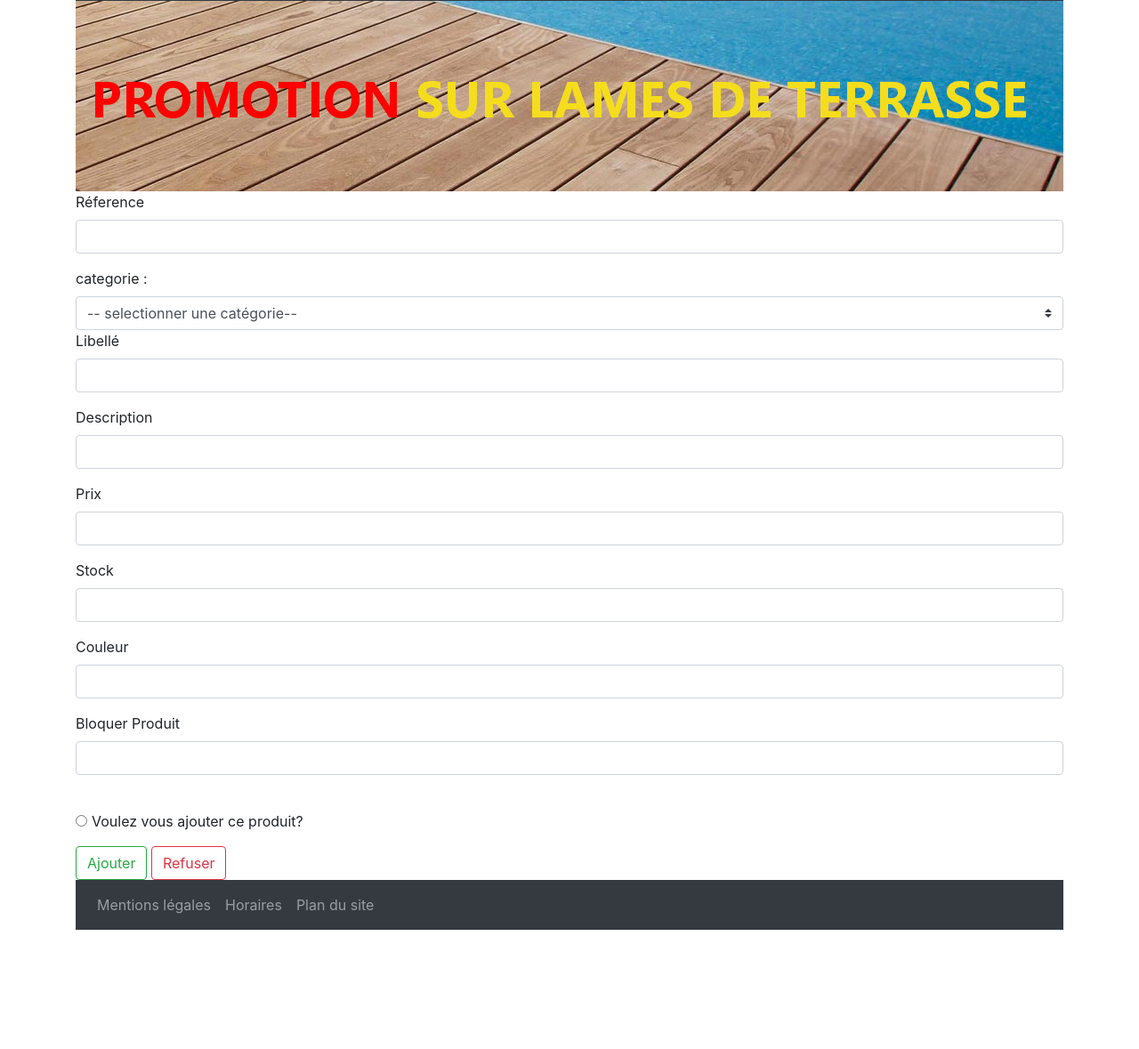
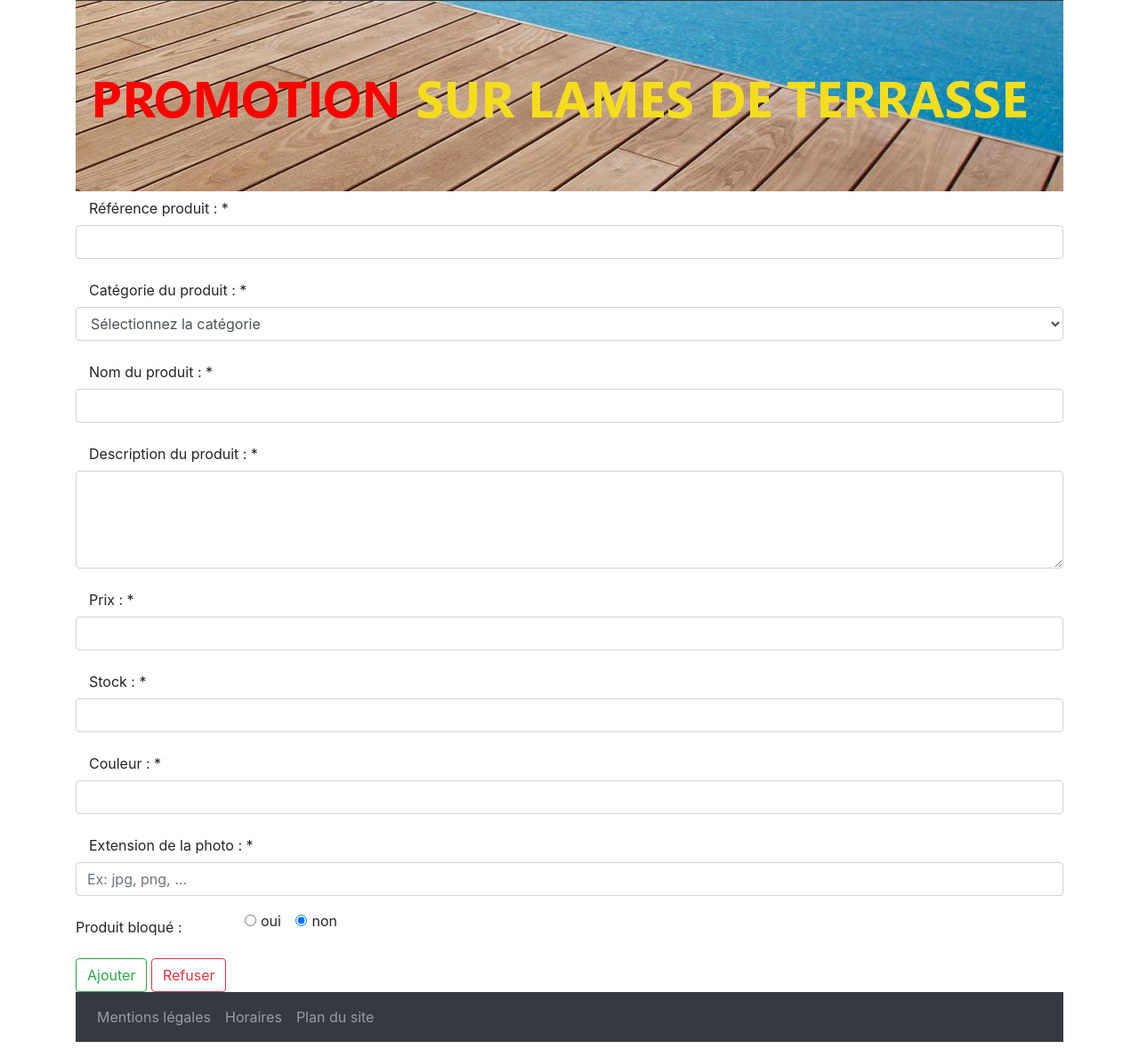
Before and after one commit to Warrior-D2/jarditouCi, a CodeIgniter app: page /jarditouCi/index.php/produits/ajouter in a window 1280 px wide. Shown: the part 392-1571 px from the top of the page at 89% size. Before the commit the page ends 1437 px from the top, so only its background shows below. Run offline with CodeIgniter, Linux system fonts and the light colour scheme; data that the repository does not hold is empty; some libraries are stand-ins or nearby versions.

Commit message:
commit 09/04/2020 formulaire d'ajout terminé et mise à jour du header

```diff
--- a/application/views/ajoutProduit.php
+++ b/application/views/ajoutProduit.php
@@ -6,110 +6,80 @@ $title ='Produits';
 
 <?php echo form_open(); ?>
 
-    <!-- <div class="form-group">
-        <label for="formGroupExampleInput">ID</label>
-        <input type="text" class="form-control" name="pro_id"id="pro_id" placeholder="">
-        <span id="error_pro_id"></span>
-    </div> -->
     <div class="form-group">
-        <label for="formGroupExampleInput2">Réference</label>
-        <input type="text" class="form-control" name="pro_ref"id="pro_ref" placeholder="">
-        <span id="error_pro_ref"></span>
-    </div>
-
-    <!-- <div class="form-group">
-        <label for="formGroupExampleInput2">Catégorie</label>
-        <input type="text" class="form-control"name="pro_cat" id="pro_cat" placeholder="">
-        <span id="error_pro_cat"></span>
-    </div> -->
-    <div><label for="categorie">categorie :</label>
-        <select class="custom-select" name="pro_cat" ID="pro_cat">
-            <option value ="">-- selectionner une catégorie--</option>
-    <?php
-    foreach($categories as $c)
-
-    {
-    ?>
-    <option value ="<?= $c->cat_id?>"><?=$c->cat_id."-".$c->cat_nom?></option>
-    <?php
-    }
-    ?>
-    </select>
-
-    <div class="form-group">
-        <label for="formGroupExampleInput2">Libellé</label>
-        <input type="text" class="form-control" name="pro_libelle"id="pro_libelle" placeholder="">
-        <span id="error_pro_libelle"></span>
+        <label id="colFormLabel" class="col-lg-3 col-form-label ">Référence produit : *</label>
+        <input type="text" class="form-control" name="pro_ref" id="pro_ref" value="<?php echo set_value('pro_ref'); ?>">
+        <?php echo form_error('pro_ref'); ?>
     </div>
 
     <div class="form-group">
-        <label for="formGroupExampleInput2">Description</label>
-        <input type="text" class="form-control" name="pro_description"id="pro_description" placeholder="">
-        <span id="error_pro_description"></span>
+        <label id="colFormLabel" class="col-lg-3 col-form-label">Catégorie du produit : *</label>
+        <select class="form-control" name="pro_cat_id" id="pro_cat_id" value="<?php echo set_value('pro_cat_id'); ?>">
+            <option value="" selected>Sélectionnez la catégorie</option>
+            <?php foreach ($categories as $row) { ?>
+                <option value="<?=$row->cat_id?>" <?php echo  set_select('pro_cat_id', $row->cat_id);?>><?=$row->cat_id." - ".$row->cat_nom?></option>
+            <?php } ?>
+        </select>
+        <?php echo form_error('pro_cat_id'); ?>
     </div>
 
     <div class="form-group">
-        <label for="formGroupExampleInput2">Prix</label>
-        <input type="text" class="form-control" name="pro_prix" id="pro_prix" placeholder="">
-        <span id="error_pro_prix"></span>
+        <label id="colFormLabel" class="col-lg-3 col-md-2 col-form-label ">Nom du produit : *</label>
+        <input type="text" class="form-control" name="pro_libelle" id="pro_libelle" value="<?php echo set_value('pro_libelle'); ?>">
+        <?php echo form_error('pro_libelle'); ?>
     </div>
 
     <div class="form-group">
-        <label for="formGroupExampleInput2">Stock</label>
-        <input type="text" class="form-control" name="pro_stock" id="pro_stock" placeholder="">
-        <span id="error_pro_stock"></span>
+        <label id="colFormLabel" class="col-lg-3 col-md-2 col-form-label ">Description du produit : *</label>
+        <textarea class="form-control" name="pro_description" id="pro_description" rows="4"><?php echo set_value('pro_description'); ?></textarea>
+        <?php echo form_error('pro_description'); ?>
     </div>
 
     <div class="form-group">
-        <label for="formGroupExampleInput2">Couleur</label>
-        <input type="text" class="form-control" name="couleur" id="couleur" placeholder="">
-        <span id="error_couleur"></span>
+        <label id="colFormLabel" class="col-lg-3 col-md-2 col-form-label ">Prix : *</label>
+        <input type="text" class="form-control" name="pro_prix" id="pro_prix" value="<?php echo set_value('pro_prix'); ?>">
+        <?php echo form_error('pro_prix'); ?>
     </div>
 
-    <!-- <div class="form-group">
-        <label for="formGroupExampleInput2">Extension</label>
-        <input type="text" class="form-control" name="photo" id="photo" placeholder="Ex: jpg, png, ...">
-        <span id="error_photo"></span>
+    <div class="form-group">
+        <label id="colFormLabel" class="col-lg-3 col-md-2 col-form-label ">Stock : *</label>
+        <input type="text" class="form-control" name="pro_stock" id="pro_stock" value="<?php echo set_value('pro_stock'); ?>">
+        <?php echo form_error('pro_stock'); ?>
+    </div>
+
+    <div class="form-group">
+        <label id="colFormLabel" class="col-lg-3 col-md-2 col-form-label ">Couleur : *</label>
+        <input type="text" class="form-control" name="pro_couleur" id="pro_couleur" value="<?php echo set_value('pro_couleur'); ?>">
+        <?php echo form_error('pro_couleur'); ?>
+    </div>
+
+    <div class="form-group">
+        <label id="colFormLabel" class="col-lg-3 col-md-2 col-form-label ">Extension de la photo : *</label>
+        <input type="text" class="form-control" name="pro_photo" id="pro_photo" placeholder="Ex: jpg, png, ..." value="<?php echo set_value('pro_photo'); ?>">
+        <?php echo form_error('pro_photo'); ?>
+    </div>
+
+
+    <div class="form-group row">
+        <label id="colFormLabel" class="col-lg-2 col-md-2 col-form-label font">Produit bloqué : </label>
+        <div class="col-lg-4 col-md-4">
+            <div class="form-check form-check-inline">
+                <input class="form-check-input" type="radio" name="pro_bloque" id="oui" value="1" <?php echo  set_radio('pro_bloque', '1'); ?>>
+                <label class="form-check-label" for="oui">oui</label>
+            </div>
+            <div class="form-check form-check-inline">
+                <input class="form-check-input" type="radio" name="pro_bloque" id="non" value="0" <?php echo  set_radio('pro_bloque', '0', TRUE); ?>>
+                <label class="form-check-label" for="non">non</label>
+            </div>
+        <?php echo form_error('pro_bloque'); ?>
+        </div>
+    </div>
+
+    <!-- <div class="form-check form-check-inline mb-3 font">
+        <input class="form-check-input font" type="radio" name="accepte" id="accepte" required>
+        <label class="form-check-label" for="inlineCheckbox2">Voulez vous ajouter ce produit?</label>
     </div> -->
 
-    <!-- <div class="form-group">
-        <label for="formGroupExampleInput2">Date d'ajout</label>
-        <input type="date" class="form-control" name="date_ajout" id="date_ajout" placeholder="jj-mm-aaaa">
-        <span id="error_date_ajout"></span>
-    </div> -->
-    <!-- <div class="form-group">
-        <label for="formGroupExampleInput2">Date de modification</label>
-        <input type="date" class="form-control" name="date_modif" id="date_modif" placeholder="jj-mm-aaaa">
-        <span id="error_date_modif"></span>
-    </div> -->
-
-    <!-- je defini des valeurs 1 et 0 pour ma mention bloque, ainsi je peux avoir un choix et oui et non pour mes produits au moment de choisir -->
-    <!-- <div class="form-check form-check-inline mb-3 font">
-        <label class="form-check-label" for="inlineCheckbox2">Voulez vous bloquer ce produit?</label>
-    </div>
-
-    <div class="form-check form-check-inline">
-        <input class="radI form-check-input ml-1 mb-3" type="radio" name="inlineRadioOptions" id="inlineRadio1" value="1"> <!-- Value = 1 -->
-        <!-- <label class="radI form-check-label ml-2 mb-2" for="inlineRadio1"><h5 class="largContact2">Oui</h5></label> <!-- Value = 0 -->
-    <!-- </div>
-    <div class="form-check form-check-inline mb-3">
-        <input class="radI form-check-input ml-5 mb-3" type="radio" name="inlineRadioOptions" id="inlineRadio2" value="0" checked>
-        <label class="radI form-check-label ml-2 mb-2" for="inlineRadio1"><h5 class="largContact2">Non </h5></label>
-    </div> -->
-    <!-- si je veux que ma mention bloqué ait une valeur numerique je fais ce qui suit -->
-    <div class="form-group">
-        <label for="formGroupExampleInput2">Bloquer Produit</label>
-        <input type="texte" class="form-control" name="bloque" id="bloque">
-        <span id="error_bloque"></span>
-
-    </div>
-    <br>
-    <div class="form-check form-check-inline mb-3 font">
-        <input class="form-check-input font" type="radio" name="accepte" id="accepte" required>
-        <label class="form-check-label" for="inlineCheckbox2">Voulez vous ajouter ce produit?</label>
-    </div>
-
-    <br>
     <button type="submit" class="btn btn-outline-success">Ajouter</button>
     <button type="reset" class="btn btn-outline-danger">Refuser</button>
 
--- a/application/views/headerJarditou.php
+++ b/application/views/headerJarditou.php
@@ -24,9 +24,7 @@
     </button>
     <div class="collapse navbar-collapse" id="navbarText">
       <ul class="navbar-nav mr-auto">
-
         <?php
-
         if (isset($_SESSION["role"]))
         {
           if ($_SESSION["role"] == "utilisateur" && $_SESSION['verif'] == 1)
@@ -34,71 +32,90 @@
             <li class="nav-item active">
               <a class="nav-link" href="Jarditou3.php" title= "Accueil">Accueil<span class="sr-only">(current)</span></a>
             </li>
-                          <?php }else if ($_SESSION["role"] == "admin"){ ?>    <!--si l'utilisateur est admin il ne verra pas la page d'accueil car le else est vide, jepourrais créer une page d'erreur connexion -->
-
-                  <?php }  } else {?>
+          <?php }else if ($_SESSION["role"] == "admin"){ ?>
+          <!--si l'utilisateur est admin il ne verra pas la page d'accueil car le else est vide, jepourrais créer une page d'erreur connexion -->
+          <?php }
+        }
+        else
+        {?>
           <li class="nav-item active">
-                      <a class="nav-link" href="Jarditou3.php" title= "Accueil">Accueil<span class="sr-only">(current)</span></a>
+              <a class="nav-link" href="<?= site_url(); ?>" title= "Accueil">Accueil<span class="sr-only">(current)</span></a>
           </li>
         <?php } ?>
 
         <?php
-
         if (isset($_SESSION["role"]))
         {
-                    if ($_SESSION["role"] == "admin"){?>
+          if ($_SESSION["role"] == "admin")
+          {?>
             <li class="nav-item">
                 <a class="nav-link" href="tableau.php">Produits</a>
             </li>
             <li class="nav-item">
                 <a class="nav-link" href="gestion_admin.php">gestion</a>
             </li>
-                    <?php } else if ($_SESSION["role"] == "utilisateur"){?>
+          <?php
+          }
+          else if ($_SESSION["role"] == "utilisateur")
+          {?>
             <li class="nav-item">
                 <a class="nav-link" href="produits_user.php">Produits</a>
             </li>
           <?php }
-                  } else {?>
+        }
+        else
+        {?>
           <li class="nav-item">
               <a class="nav-link" href="<?= site_url('produits/liste'); ?>">Produits</a>
           </li>
-                  <?php } ?>
+        <?php }
 
+        // Condition accès page contact
+        if (isset($_SESSION["role"]))
+        {
 
+          if ($_SESSION["role"] == "utilisateur")
+          {?>
+            <li class="nav-item">
+              <a class="nav-link" href="contact.php">Contact</a>
+            </li>
+          <?php }
+        }
+        else
+        {
+          // Ca n'affiche rien
+        }?>
 
         <?php
         if (isset($_SESSION["role"]))
         {
-
-                  if ($_SESSION["role"] == "utilisateur"){?>
+          if ($_SESSION["role"] == "admin")
+          {?>
             <li class="nav-item">
-                  <a class="nav-link" href="contact.php">Contact</a>
+                <a class="nav-link" href="fiche_produit.php">Admin</a>
             </li>
-                  <?php } } else { }?>
+          <?php }
+        }
+        else
+        {
+          // Ca n'affiche rien
+        }?>
+        <!-- lien de navigation ajouter produit en attendant de gérer les rôles -->
+        <li class="nav-item">
+            <a class="nav-link" href="<?= site_url('produits/ajouter'); ?>">Ajouter un produit</a>
+        </li>
 
         <?php
         if (isset($_SESSION["role"]))
         {
-                  if ($_SESSION["role"] == "admin"){?>
-                <li class="nav-item">
-                      <a class="nav-link" href="fiche_produit.php">Admin</a>
-                  </li>
-                  <?php } } else { }?>
-                  <li class="nav-item">
-                      <a class="nav-link" href="<?= site_url('produits/ajouter'); ?>">Ajouter un produit</a>
-                  </li>
-
-
-                  <?php
-                  if (isset($_SESSION["role"]))
-                  {
-
           if ($_SESSION["role"] == "utilisateur" || $_SESSION["role"] == "admin")
           {?>
             <li class="nav-item">
               <a class="nav-link" href="logout.php">Deconnexion</a>
             </li>
-                      <?php } }else
+          <?php }
+          }
+          else
           {?>
             <li class="nav-item">
               <a class="nav-link" href="inscription.php">Connexion</a>
@@ -112,33 +129,9 @@
         </span>
 
       <?php
-
       if(!empty ($_SESSION['login'])) {
           echo "<p class= text-light>Welcome, ".$_SESSION['login']."</p>";
       }?>
-
-        <!-- <li class="nav-item active">
-          <a class="nav-link" href="../views/Jarditou3.php" title= "Accueil">Accueil</a>
-        </li>
-        <li class="nav-item">
-            <a class="nav-link" href="../views/tableau.php">Produits</a>
-        </li>
-        <li class="nav-item">
-            <a class="nav-link" href="gestion_admin.php">gestion</a>
-        </li>
-        <li class="nav-item">
-          <a class="nav-link" href="../views/contact.php">Contact</a>
-        </li>
-        <li class="nav-item">
-          <a class="nav-link" href="fiche_produit.php">Admin</a>
-        </li>
-        <li class="nav-item">
-          <a class="nav-link" href="logout.php">Deconnexion</a>
-        </li>
-        <li class="nav-item">
-          <a class="nav-link" href="../views/inscription.php">Connexion</a>
-        </li> -->
-      </ul>
     </div>
   </nav>
   <img src="<?= base_url('assets/img/promotion.jpg'); ?>" class="img-fluid">
```
Also changed, not shown: application/views/ajouter.php (deleted, +0 -130 lines), application/views/liste.php (deleted, +0 -31 lines). Lines whose indentation alone changed are shown as unchanged.
